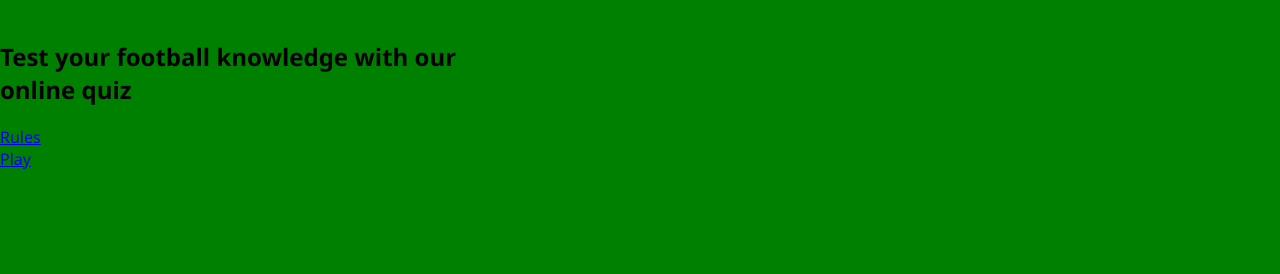
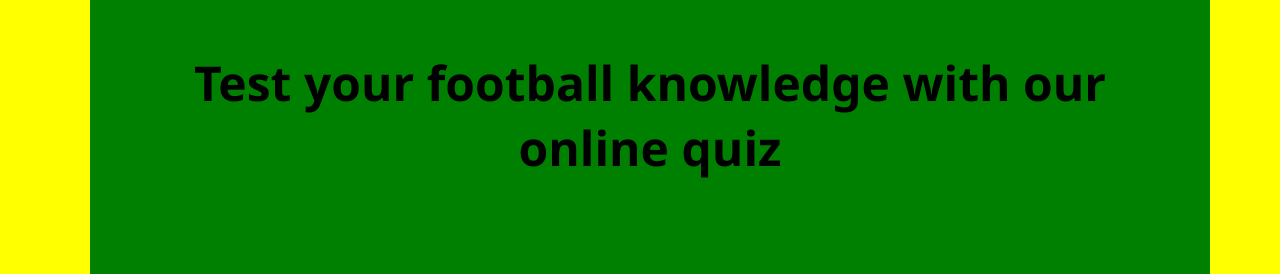
Before and after one commit to kosullivan7/Project-2, a plain HTML site: page index.html in a window 1280 px wide. Shown: the part 280-554 px from the top of the page. Drawn offline with Linux system fonts and the light colour scheme.

```diff
--- a/assets/css/style.css
+++ b/assets/css/style.css
@@ -1,17 +1,22 @@
 body{
-    background-color: green;
+    background-color: yellow;
     margin:0;
     padding:0;
     font-family: 'Segoe UI', Tahoma, Geneva, Verdana, sans-serif;
 }
 
-.board {
+.board-container {
+    display: flex;
+    justify-content: center;
+    align-items: center;
     text-align: center;
-    margin-bottom: 50px;
-    margin-top: 10vh;
-    padding-bottom: 30px;
+    margin-bottom: 40px;
+    margin-top: 40px
     border: 12px solid rgb(92, 58, 8);
     border-radius: 10px;
+    background-color: green;
+    margin-left: 90px;
+    margin-right: 70px;
 
 }
 
@@ -26,6 +31,59 @@ h1 {
     padding-top: 2.5rem;
     padding-bottom: 4rem;
 }
+
+h1 {
+    display: block;
+
+    margin-block-start: 0.67em;
+    margin-block-end: 0.67em;
+    margin-inline-start: 0px;
+    margin-inline-end: 0px;
+    }
+    h2#tag-line {
+        text-align: center;
+        font-size: 3rem;
+        padding-bottom: 4rem;
+    }
+
+    .justify-content-center {
+        -ms-flex-pack: center!important;
+        justify-content: center!important;
+    }
+    .row {
+        display: -ms-flexbox;
+        display: flex;
+        -ms-flex-wrap: wrap;
+        flex-wrap: wrap;
+        margin-right: -15px;
+        margin-left: -15px;
+    }
+
+    a.navigation-btn, .ans-choice {
+        min-width: 70%;
+    }
+    a.navigation-btn, .ans-choice, .submit-btn {
+        display: inline;
+        text-align: center;
+        text-decoration: none;
+        color: rgb(98, 235, 98);
+        border: 3px solid rgb(98, 235, 98);
+        font-size: 2rem;
+        box-shadow: 2px 2px 2px rgba(0, 0, 0, 0.4);
+        margin-bottom: 10px;
+    }
+
+    .btn {
+        display:block
+        font-weight: 400;
+        user-select: none;
+    background-color: transparent;
+    border: 1px solid transparent;
+    padding: 0.375rem 0.75rem;
+    font-size: 1rem;
+    line-height: 1.5;
+    border-radius: 0.25rem;
+    }
 *{
     box-sizing: border-box;
 }
--- a/index.html
+++ b/index.html
@@ -14,12 +14,13 @@
             <h2 id="tag-line">Test your football knowledge with our
                 <br> online quiz
             </h2>
+
             <div class="navigation-buttons row justify-content-center">
                 <div class="col-md-3 col-sm-12">
                     <a href="rules.html" class="btn navigation-btn">Rules</a>
                 </div>
                 <div class="col-md-3 col-sm-12">
-                    <a href="game.html" class="btn navigation-btn">Play</a>
+                    <a href="play.html" class="btn navigation-btn">Play</a>
                 </div>
 
             </div>
```
Also changed, not shown: rules.html (+32 -0 lines).
